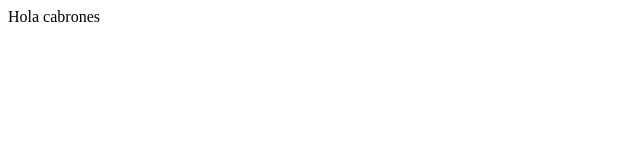
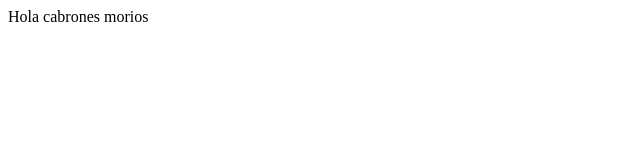
Before and after one commit to josembing/impostores-estupidos, a plain HTML site: page index.html in a window 1280 px wide. Shown: the full height of the page, 0-640 px from the left. Drawn offline with Linux system fonts and the light colour scheme.

Commit message:
La mejor rama de todas

```diff
--- a/index.html
+++ b/index.html
@@ -8,5 +8,6 @@
 </head>
 <body>
     Hola cabrones
+    morios
 </body>
 </html>
```
